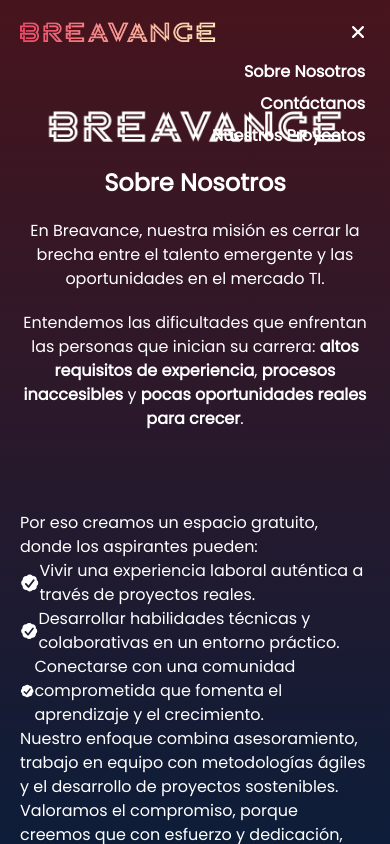
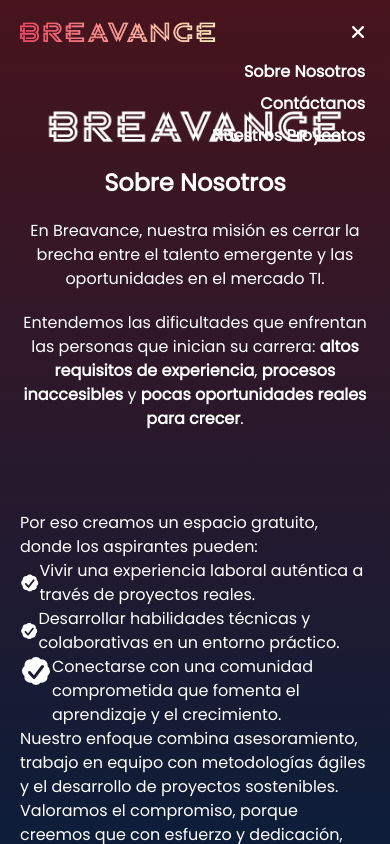
Before and after one commit to Breavance/Breavance, a Next.js app: page /sobre-nosotros in a window 390 px wide. Both pictures are taken after a click on the button 358 px from the left and 32 px from the top of the page. Shown: the top 844 px of the page. Built offline with nearby package versions, Linux system fonts and the light colour scheme.

Commit message:
fix nabvar behavior

```diff
--- a/components/Navbar.tsx
+++ b/components/Navbar.tsx
@@ -37,18 +37,21 @@
             <Link
               href={"/sobre-nosotros"}
               className="relative transition-transform duration-300 hover:scale-110 hover:text-shadow-white w-[155px]"
+              onClick={() => setOpen(false)}
             >
               Sobre Nosotros
             </Link>
             <Link
               href={"/contactanos"}
               className="relative transition-transform duration-300 hover:scale-110 hover:text-shadow-white"
+              onClick={() => setOpen(false)}
             >
               Contáctanos
             </Link>
             <Link
               href={"/nuestros-proyectos"}
               className="relative transition-transform duration-300 hover:scale-110 hover:text-shadow-white"
+              onClick={() => setOpen(false)}
             >
               Nuestros Proyectos
             </Link>
--- a/components/SobreNosotros.tsx
+++ b/components/SobreNosotros.tsx
@@ -49,7 +49,9 @@
           </p>
         </div>
         <div className="flex">
-          <CheckBadgeIcon className="text-white w-8" />
+          <div className="w-8">
+            <CheckBadgeIcon className="text-white w-8" />
+          </div>
           <p className="content-center">
             Conectarse con una comunidad comprometida que fomenta el aprendizaje
             y el crecimiento.
```
